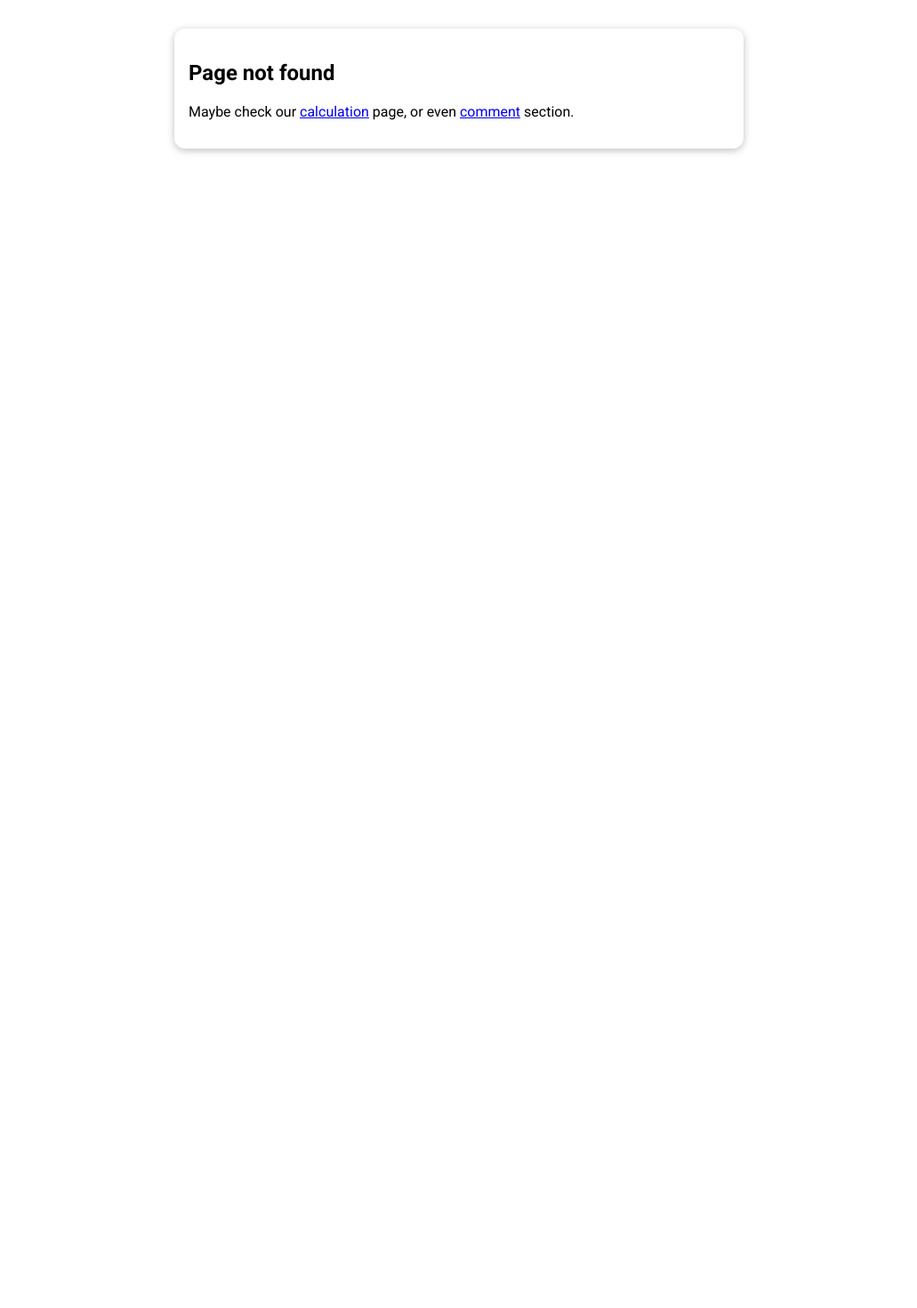
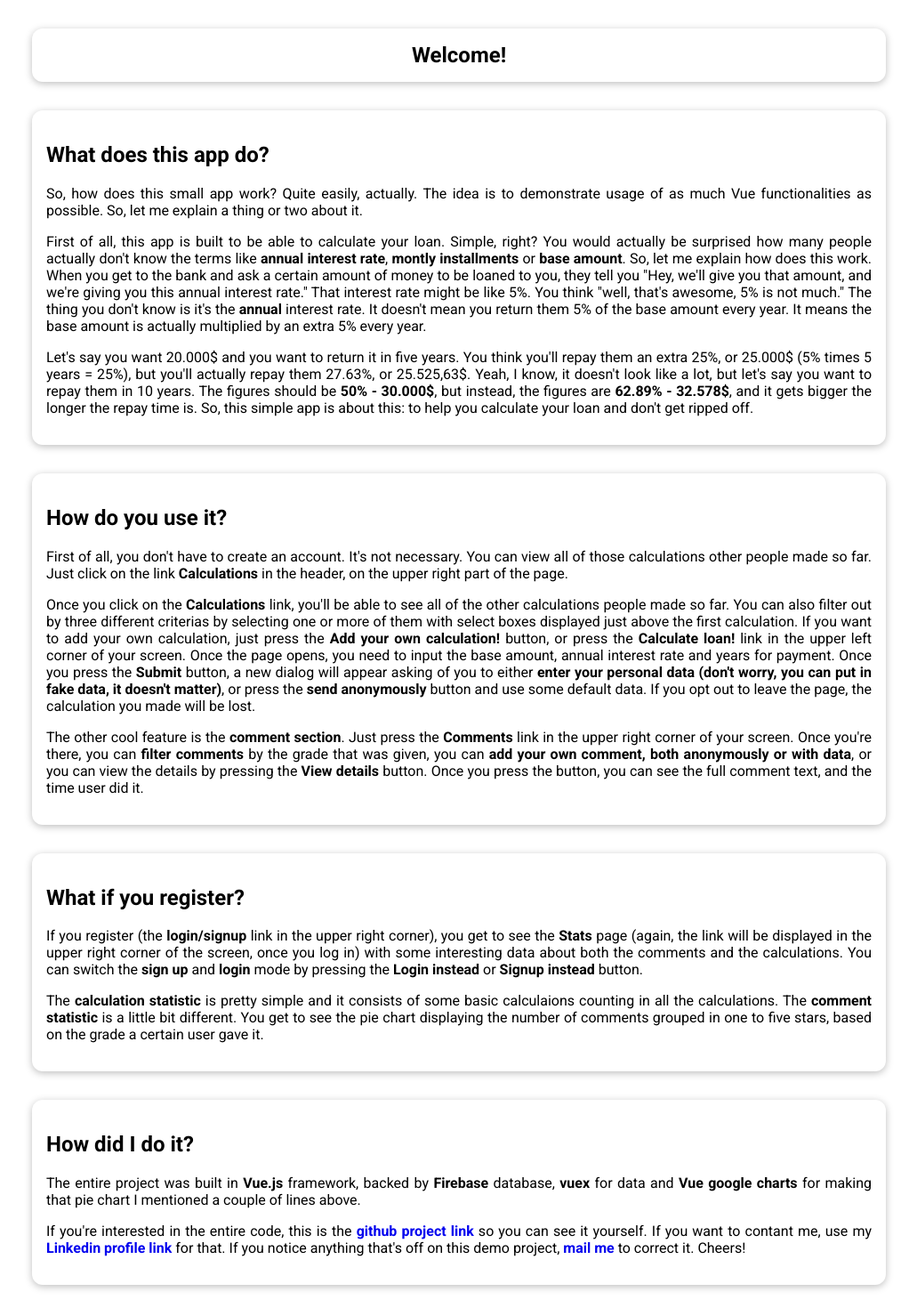
Before and after one commit to aleksbn/calculations-frontend-vue.js, a Vue app: page /about in a window 1280 px wide. Before the commit this address had no page. Shown: the part 80-1550 px from the top of the page at 89% size, without its empty margins (124-1155 px from the left). Before the commit the page ends 800 px from the top, so only its background shows below. Built offline with nearby package versions, Linux system fonts and the light colour scheme.

Commit message:
Commit 7: final touches and the About page

```diff
--- a/src/components/calculations/CalculationItem.vue
+++ b/src/components/calculations/CalculationItem.vue
@@ -6,7 +6,7 @@
     <h4>{{ email }}</h4>
     <div>
       Base amount: <b>{{ baseAmount }} $</b><br />
-      Yearly interest rate: <b>{{ percentage }} % </b><br />
+      Annual interest rate: <b>{{ percentage }} % </b><br />
       Years for Payment: <b>{{ yearsForPayment }} years - {{ months }} months</b><br />
       Total: <b>{{ totalForRepayment }} $</b
       ><br />
--- a/src/components/layout/TheHeader.vue
+++ b/src/components/layout/TheHeader.vue
@@ -1,9 +1,10 @@
 <template>
   <header>
     <nav>
-      <h1><router-link to="/">Calculate your loan!</router-link></h1>
+      <h1><router-link to="/calculateloan">Calculate loan!</router-link></h1>
       <ul>
         <li><router-link to="/allcalculations">Calculations</router-link></li>
+        <li><router-link to="/about">About</router-link></li>
         <li><router-link to="/allcomments">Comments</router-link></li>
         <li v-if="isLoggedIn">
           <router-link to="/allstats">All stats</router-link>
--- a/src/components/ui/BaseCard.vue
+++ b/src/components/ui/BaseCard.vue
@@ -10,6 +10,6 @@
   box-shadow: 0 2px 8px rgba(0, 0, 0, 0.26);
   padding: 1rem;
   margin: 2rem auto;
-  max-width: 40rem;
+  max-width: 60rem;
 }
 </style>
--- /dev/null
+++ b/src/pages/AboutUs.vue
@@ -0,0 +1,128 @@
+<template>
+  <section>
+    <base-card>
+      <h1 style="text-align: center">Welcome!</h1>
+    </base-card>
+    <base-card>
+      <h2>What does this app do?</h2>
+      <p>
+        So, how does this small app work? Quite easily, actually. The idea is to
+        demonstrate usage of as much Vue functionalities as possible. So, let me
+        explain a thing or two about it.
+      </p>
+      <p>
+        First of all, this app is built to be able to calculate your loan.
+        Simple, right? You would actually be surprised how many people actually
+        don't know the terms like <b>annual interest rate</b>,
+        <b>montly installments</b> or <b>base amount</b>. So, let me explain how
+        does this work. When you get to the bank and ask a certain amount of
+        money to be loaned to you, they tell you "Hey, we'll give you that
+        amount, and we're giving you this annual interest rate." That interest
+        rate might be like 5%. You think "well, that's awesome, 5% is not much."
+        The thing you don't know is it's the <b>annual</b> interest rate. It
+        doesn't mean you return them 5% of the base amount every year. It means
+        the base amount is actually multiplied by an extra 5% every year.
+      </p>
+      <p>
+        Let's say you want 20.000$ and you want to return it in five years. You
+        think you'll repay them an extra 25%, or 25.000$ (5% times 5 years =
+        25%), but you'll actually repay them 27.63%, or 25.525,63$. Yeah, I
+        know, it doesn't look like a lot, but let's say you want to repay them
+        in 10 years. The figures should be <b>50% - 30.000$</b>, but instead,
+        the figures are <b>62.89% - 32.578$</b>, and it gets bigger the longer
+        the repay time is. So, this simple app is about this: to help you
+        calculate your loan and don't get ripped off.
+      </p>
+    </base-card>
+    <base-card>
+      <h2>How do you use it?</h2>
+      <p>
+        First of all, you don't have to create an account. It's not necessary.
+        You can view all of those calculations other people made so far. Just
+        click on the link <b>Calculations</b> in the header, on the upper right
+        part of the page.
+      </p>
+      <p>
+        Once you click on the <b>Calculations</b> link, you'll be able to see
+        all of the other calculations people made so far. You can also filter
+        out by three different criterias by selecting one or more of them with
+        select boxes displayed just above the first calculation. If you want to
+        add your own calculation, just press the
+        <b>Add your own calculation!</b> button, or press the
+        <b>Calculate loan!</b> link in the upper left corner of your screen.
+        Once the page opens, you need to input the base amount, annual interest
+        rate and years for payment. Once you press the <b>Submit</b> button, a
+        new dialog will appear asking of you to either
+        <b
+          >enter your personal data (don't worry, you can put in fake data, it
+          doesn't matter)</b
+        >, or press the <b>send anonymously</b> button and use some default
+        data. If you opt out to leave the page, the calculation you made will be
+        lost.
+      </p>
+      <p>
+        The other cool feature is the <b>comment section</b>. Just press the
+        <b>Comments</b> link in the upper right corner of your screen. Once
+        you're there, you can <b>filter comments</b> by the grade that was
+        given, you can
+        <b>add your own comment, both anonymously or with data</b>, or you can
+        view the details by pressing the <b>View details</b> button. Once you
+        press the button, you can see the full comment text, and the time user
+        did it.
+      </p>
+    </base-card>
+    <base-card>
+      <h2>What if you register?</h2>
+      <p>
+        If you register (the <b>login/signup</b> link in the upper right
+        corner), you get to see the <b>Stats</b> page (again, the link will be
+        displayed in the upper right corner of the screen, once you log in) with
+        some interesting data about both the comments and the calculations. You
+        can switch the <b>sign up</b> and <b>login</b> mode by pressing the
+        <b>Login instead</b> or <b>Signup instead</b> button.
+      </p>
+      <p>
+        The <b>calculation statistic</b> is pretty simple and it consists of
+        some basic calculaions counting in all the calculations. The
+        <b>comment statistic</b> is a little bit different. You get to see the
+        pie chart displaying the number of comments grouped in one to five
+        stars, based on the grade a certain user gave it.
+      </p>
+    </base-card>
+    <base-card>
+      <h2>How did I do it?</h2>
+      <p>
+        The entire project was built in <b>Vue.js</b> framework, backed by
+        <b>Firebase</b> database, <b>vuex</b> for data and
+        <b>Vue google charts</b> for making that pie chart I mentioned a couple
+        of lines above.
+      </p>
+      <p>
+        If you're interested in the entire code, this is the
+        <b
+          ><a href="https://github.com/aleksbn/Calculation-SPA" target="_blank"
+            >github project link</a
+          ></b
+        >
+        so you can see it yourself. If you want to contant me, use my
+        <b
+          ><a href="https://www.linkedin.com/in/aleksandar-matic-8a7b21120/"
+            >Linkedin profile link</a
+          ></b
+        >
+        for that. If you notice anything that's off on this demo project,
+        <b><a href="mailto:aleksandar.matic986@gmail.com">mail me</a></b> to
+        correct it. Cheers!
+      </p>
+    </base-card>
+  </section>
+</template>
+
+<style scoped>
+p {
+  text-align: justify;
+}
+a {
+  text-decoration: none;
+}
+</style>
--- a/src/pages/auth/UserAuth.vue
+++ b/src/pages/auth/UserAuth.vue
@@ -8,7 +8,12 @@
     >
       <p>{{ error }}</p></base-dialog
     >
-    <base-dialog :show="isLoading" fixed title="Authenticating..." :showClose="false">
+    <base-dialog
+      :show="isLoading"
+      fixed
+      title="Authenticating..."
+      :showClose="false"
+    >
       <base-spinner></base-spinner>
     </base-dialog>
     <base-card>
@@ -17,13 +22,25 @@
           <label for="email">E-mail</label>
           <input type="email" id="email" v-model.trim="email" />
         </div>
+        <div class="form-control hidden" id="emailDiv">
+          <label for="emailconfirm">E-mail confirmation</label>
+          <input type="email" id="emailconfirm" v-model.trim="emailconfirm" />
+        </div>
         <div class="form-control">
           <label for="password">Password</label>
           <input type="password" id="password" v-model.trim="password" />
         </div>
+        <div class="form-control hidden" id="passDiv">
+          <label for="passwordconfirm">Password confirmation</label>
+          <input
+            type="password"
+            id="passwordconfirm"
+            v-model.trim="passwordconfirm"
+          />
+        </div>
         <p v-if="!formIsValid">
-          Please, enter a valid email and password (most be at least 6
-          characters long).
+          Please, enter a valid email and password (must be at least 6
+          characters long). <span v-if="mode==='signup'">Confirmation fields must match the original ones too.</span>
         </p>
         <base-button>{{ submitButtonCaption }}</base-button>
         <base-button type="button" mode="flat" @click="switchAuthMode">{{
@@ -39,7 +56,9 @@ export default {
   data() {
     return {
       email: "",
+      emailconfirm: "",
       password: "",
+      passwordconfirm: "",
       formIsValid: true,
       mode: "login",
       isLoading: false,
@@ -63,16 +82,29 @@ export default {
     },
   },
   methods: {
+    formValidation() {
+      if (
+        this.email === "" ||
+        !this.email.includes("@") ||
+        this.password.length < 6
+      ) {
+        return false;
+      }
+      if (
+        this.mode === "signup" &&
+        (this.email !== this.emailconfirm ||
+          this.password !== this.passwordconfirm)
+      ) {
+        return false;
+      }
+      return true;
+    },
     handleError() {
       this.error = null;
     },
     async submit() {
       this.formIsValid = true;
-      if (
-        this.email === "" ||
-        !this.email.includes("@") ||
-        this.password.length < 6
-      ) {
+      if (this.formValidation() !== true) {
         this.formIsValid = false;
         return;
       }
@@ -87,7 +119,7 @@ export default {
         } else {
           await this.$store.dispatch("auth/signup", actionPayload);
         }
-        this.$router.replace('/calculateloan');
+        this.$router.replace("/calculateloan");
       } catch (error) {
         this.error =
           error.message || "Failed to authenticate. Check your data!";
@@ -95,10 +127,20 @@ export default {
       this.isLoading = false;
     },
     switchAuthMode() {
+      var emailDiv = document.getElementById("emailDiv");
+      var passDiv = document.getElementById("passDiv");
+      emailDiv.classList.toggle("hidden");
+      passDiv.classList.toggle("hidden");
       if (this.mode === "login") {
         this.mode = "signup";
       } else {
         this.mode = "login";
+      }
+      if(!emailDiv.classList.contains('hidden')) {
+        emailDiv.style.opacity = 1;
+      }
+      if(!passDiv.classList.contains('hidden')) {
+        passDiv.style.opacity = 1;
       }
     },
   },
@@ -106,6 +148,9 @@ export default {
 </script>
 
 <style scoped>
+.hidden {
+  display: none;
+}
 .form-control {
   margin: 0.5rem 0;
 }
--- a/src/pages/calculations/CalculateLoan.vue
+++ b/src/pages/calculations/CalculateLoan.vue
@@ -24,7 +24,7 @@
             :class="{ invalid: !yearlyInterestRate.isValid }"
           >
             <label for="yearlyInterestRate"
-              >Yearly interest rate (in percentages - i.e. 3.5%):</label
+              >Annual interest rate (in percentages - i.e. 3.5%):</label
             >
             <input
               type="text"
--- a/src/pages/comments/CommentDetails.vue
+++ b/src/pages/comments/CommentDetails.vue
@@ -21,6 +21,10 @@
         <div>
           <base-badge :type="baseGrade" :title="baseTitle"></base-badge>
         </div>
+        <br>
+        <div>
+          <base-button @click="goBack()">Go back</base-button>
+        </div>
       </base-card>
     </section>
   </div>
@@ -29,6 +33,11 @@
 <script>
 export default {
   props: ["id"],
+  methods: {
+    goBack() {
+      this.$router.go(-1);
+    }
+  },
   data() {
     return {
       selectedComment: null,
--- a/src/pages/stats/CalculationStats.vue
+++ b/src/pages/stats/CalculationStats.vue
@@ -8,20 +8,20 @@
       <div v-else>
         <p><b>Total calculations: </b><br />{{ stats.totalCalculations }}</p>
         <p><b>Total base amount: </b><br />{{ stats.totalBaseAmount }} $</p>
-        <p><b>Average base amount: </b><br />{{ stats.averageBaseAmount }} $</p>
+        <p><b>Average base amount: </b><br />{{ stats.averageBaseAmount.toFixed(2) }} $</p>
         <p>
-          <b>Total amount to be repayed: </b><br />{{ stats.totalAmount }} $
+          <b>Total amount to be repayed: </b><br />{{ stats.totalAmount.toFixed(2) }} $
         </p>
         <p>
-          <b>Average amount to be repayed: </b><br />{{ stats.averageAmount }} $
+          <b>Average amount to be repayed: </b><br />{{ stats.averageAmount.toFixed(2) }} $
         </p>
-        <p><b>Total installments: </b><br />{{ stats.totalInstallment }} $</p>
+        <p><b>Total installments: </b><br />{{ stats.totalInstallment.toFixed(2) }} $</p>
         <p>
-          <b>Average installments: </b><br />{{ stats.averageInstallment }} $
+          <b>Average installments: </b><br />{{ stats.averageInstallment.toFixed(2) }} $
         </p>
         <p><b>Total length of loan: </b><br />{{ stats.totalLength }} years</p>
         <p>
-          <b>Average length of loan: </b><br />{{ stats.averageLength }} years
+          <b>Average length of loan: </b><br />{{ stats.averageLength.toFixed(2) }} years
         </p>
       </div>
     </div>
--- a/src/pages/stats/CommentStats.vue
+++ b/src/pages/stats/CommentStats.vue
@@ -5,7 +5,7 @@
       <div v-if="isLoading">
         <p>Statistic is loading...</p>
       </div>
-      <div v-else>
+      <div id="chart" v-else>
         <p><b>Average grade: </b><br />{{ averageGrade }}</p>
         <p><b>Total comments: </b><br />{{ totalComments }}</p>
         <GChart type="PieChart" :options="options" :data="dataReceived" />
@@ -26,7 +26,7 @@ export default {
       total: 0,
       data: [["Star ranking", "Number of stars"]],
       options: {
-        width: 1100,
+        width: window.screen.width * 0.5,
         height: 400,
         colors: ["black", "red", "yellow", "blue", "green"],
       },
@@ -43,19 +43,19 @@ export default {
       let textAverage = "";
       switch (Math.round(this.average)) {
         case 1:
-          textAverage = "One ★";
+          textAverage = "★";
           break;
         case 2:
-          textAverage = "Two ★";
+          textAverage = "★★";
           break;
         case 3:
-          textAverage = "Three ★";
+          textAverage = "★★★";
           break;
         case 4:
-          textAverage = "Four ★";
+          textAverage = "★★★★";
           break;
         case 5:
-          textAverage = "Five - ★";
+          textAverage = "★★★★★";
           break;
       }
       return textAverage + " - " + this.average;
--- a/src/router.js
+++ b/src/router.js
@@ -1,5 +1,6 @@
 import { createRouter, createWebHistory } from "vue-router";
 
+import AboutUs from "./pages/AboutUs.vue";
 import AllStats from "./pages/stats/AllStats.vue";
 import CalculationStats from "./pages/stats/CalculationStats.vue";
 import CommentStats from "./pages/stats/CommentStats.vue";
@@ -17,7 +18,8 @@ const router = createRouter({
   history: createWebHistory(),
   routes: [
     //Nismo upotrijebili nested routes
-    { path: "/", redirect: "/calculateloan" },
+    { path: "/", redirect: "/about" },
+    { path: "/about", component: AboutUs },
     { path: "/calculateloan", component: CalculateLoan },
     { path: "/allcalculations", component: CalculationList },
     { path: "/addcomment", component: AddComment },
```
